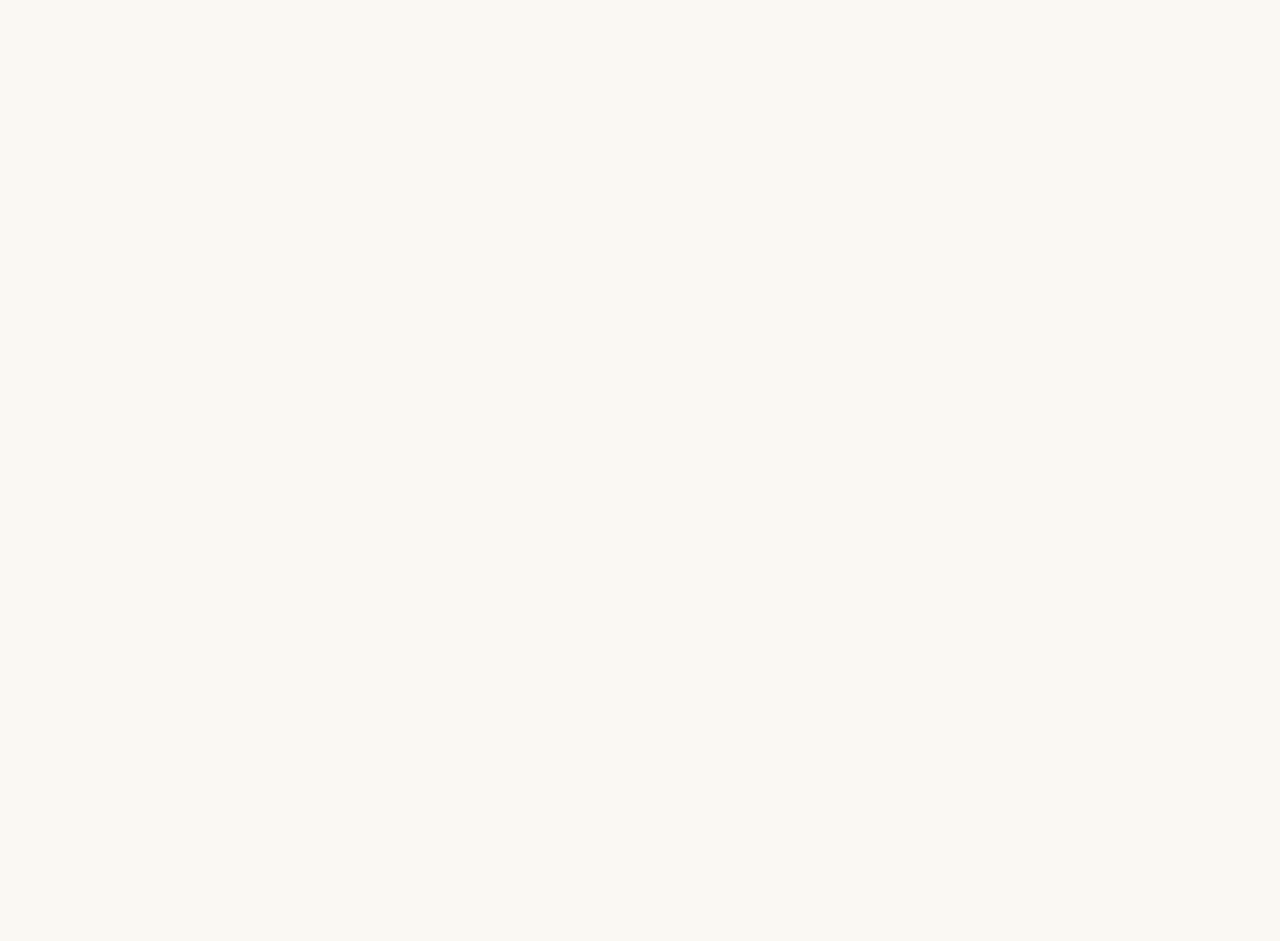
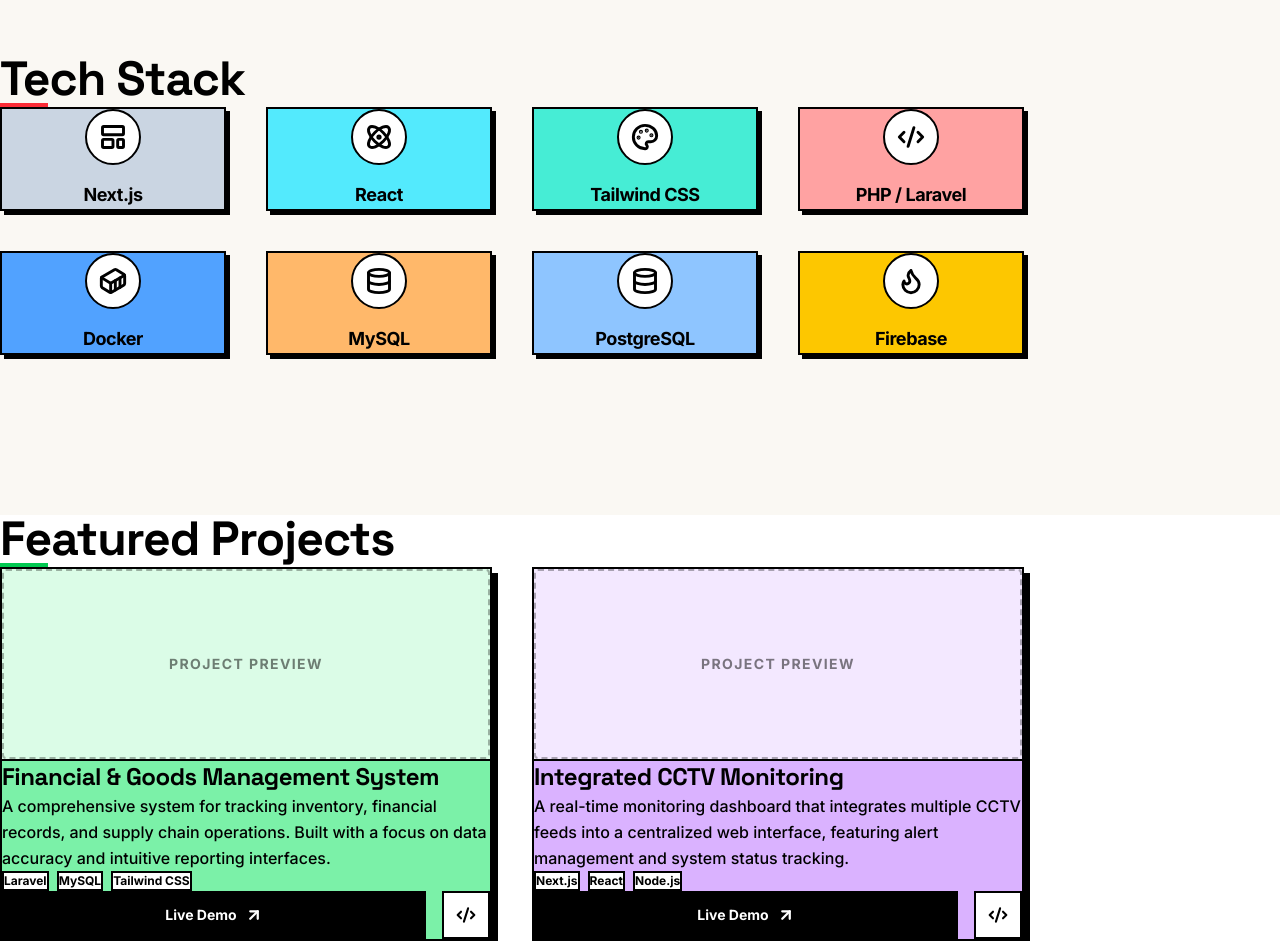
Before and after one commit to dioniks12/portofolio-web, a Next.js app: page / in a window 1280 px wide. Shown: the part 1340-2281 px from the top of the page. Before the commit the page ends 1075 px from the top, so only its background shows below. Built offline with nearby package versions, Linux system fonts and the light colour scheme.

Commit message:
feat/style: adjust spacing and update hero content

```diff
--- a/app/page.tsx
+++ b/app/page.tsx
@@ -1,13 +1,16 @@
-
 import Hero from '@/components/sections/Hero';
 import About from '@/components/sections/About';
+import Skills from '@/components/sections/Skills';
+import Projects from '@/components/sections/Projects';
 
 // Home page entry - renders sections with neobrutalism vibes
 const Home = () => {
   return (
-    <main className="min-h-screen w-full bg-[#faf8f3]">
+    <main className="min-h-screen w-full bg-[#faf8f3] flex flex-col gap-40 pb-40">
       <Hero />
       <About />
+      <Skills />
+      <Projects />
     </main>
   );
 };
--- a/components/sections/About.tsx
+++ b/components/sections/About.tsx
@@ -41,7 +41,7 @@
   ];
 
   return (
-    <section className="w-full py-32 px-4 bg-white" id="about">
+    <section className="w-full py-32 px-4 bg-white my-20" id="about">
       <motion.div
         className="max-w-5xl mx-auto"
         variants={containerVariants}
--- a/components/sections/Hero.tsx
+++ b/components/sections/Hero.tsx
@@ -19,7 +19,7 @@
 	};
 
 	return (
-		<section className="w-full min-h-[80vh] flex items-center justify-center px-4 pt-20 pb-32">
+		<section className="w-full min-h-[80vh] flex items-center justify-center px-4 pt-20 pb-32 my-20">
 			<motion.div
 				className="max-w-3xl w-full flex flex-col gap-8"
 				variants={containerVariants}
@@ -30,7 +30,7 @@
 				<motion.div variants={itemVariants}>
 					<span className="inline-flex items-center gap-2 px-4 py-2 border-2 border-black bg-white font-bold text-sm shadow-[4px_4px_0px_0px_rgba(0,0,0,1)]">
 						<Sparkles size={18} className="text-yellow-400" strokeWidth={3} />
-						Informatics Engineer
+						Fresh Graduate of Informatics Engineering
 					</span>
 				</motion.div>
 
@@ -39,7 +39,7 @@
 					variants={itemVariants}
 					className="text-5xl sm:text-6xl font-black text-black leading-tight tracking-tighter"
 				>
-					Dioni Krisna
+					Dioni Krisna Saputra Lodrigus
 				</motion.h1>
 
 				{/* Tagline */}
@@ -47,7 +47,7 @@
 					variants={itemVariants}
 					className="text-lg font-bold text-blue-700 mb-2 tracking-tight"
 				>
-					Web & Mobile Developer
+					Fullstack Developer
 				</motion.p>
 
 				{/* Description */}
@@ -55,7 +55,7 @@
 					variants={itemVariants}
 					className="text-base text-black max-w-xl font-medium leading-relaxed border-2 border-black bg-yellow-100 p-4 shadow-[4px_4px_0px_0px_rgba(0,0,0,1)]"
 				>
-					Passionate in building impactful digital solutions. Experienced in inventory systems, integrated monitoring, and modern web technology.
+					A passionate developer based in Madiun City, East Java. I specialize in Web Development using Laravel, MySQL, PostgreSQL, additionally, I have experience in Mobile Development using Flutter.
 				</motion.p>
 
 				{/* CTA Buttons */}
--- /dev/null
+++ b/components/sections/Projects.tsx
@@ -0,0 +1,133 @@
+'use client';
+
+import { motion } from 'framer-motion';
+import { ArrowUpRight, Code2 } from 'lucide-react';
+
+// Projects section - displays key projects with neobrutalism design
+const Projects = () => {
+  const containerVariants = {
+    hidden: { opacity: 0 },
+    visible: {
+      opacity: 1,
+      transition: { staggerChildren: 0.15, delayChildren: 0.1 },
+    },
+  };
+
+  const itemVariants = {
+    hidden: { opacity: 0, y: 40 },
+    visible: { opacity: 1, y: 0, transition: { duration: 0.6, ease: 'easeOut' } },
+  };
+
+  const projects = [
+    {
+      title: 'Financial & Goods Management System',
+      description:
+        'A comprehensive system for tracking inventory, financial records, and supply chain operations. Built with a focus on data accuracy and intuitive reporting interfaces.',
+      techStack: ['Laravel', 'MySQL', 'Tailwind CSS'],
+      color: 'bg-green-300',
+      imagePlaceholder: 'bg-green-100',
+      githubLink: '#',
+      demoLink: '#',
+    },
+    {
+      title: 'Integrated CCTV Monitoring',
+      description:
+        'A real-time monitoring dashboard that integrates multiple CCTV feeds into a centralized web interface, featuring alert management and system status tracking.',
+      techStack: ['Next.js', 'React', 'Node.js'],
+      color: 'bg-purple-300',
+      imagePlaceholder: 'bg-purple-100',
+      githubLink: '#',
+      demoLink: '#',
+    },
+  ];
+
+  return (
+    <section className="w-full py-32 px-4 bg-white my-20" id="projects">
+      <div className="max-w-5xl mx-auto">
+        {/* Heading */}
+        <motion.div
+          initial="hidden"
+          whileInView="visible"
+          viewport={{ once: true, amount: 0.2 }}
+          variants={itemVariants}
+          className="mb-20"
+        >
+          <h2 className="text-4xl sm:text-5xl font-black text-black tracking-tighter mb-2">
+            Featured Projects
+          </h2>
+          <div className="w-12 h-1 bg-green-500"></div>
+        </motion.div>
+
+        {/* Projects Grid */}
+        <motion.div
+          variants={containerVariants}
+          initial="hidden"
+          whileInView="visible"
+          viewport={{ once: true, amount: 0.1 }}
+          className="grid md:grid-cols-2 gap-10"
+        >
+          {projects.map((project, index) => (
+            <motion.div
+              key={index}
+              variants={itemVariants}
+              className={`${project.color} border-2 border-black flex flex-col shadow-[6px_6px_0px_0px_rgba(0,0,0,1)] hover:-translate-y-1 hover:shadow-[8px_8px_0px_0px_rgba(0,0,0,1)] transition-all duration-300`}
+            >
+              {/* Image Placeholder */}
+              <div
+                className={`w-full h-48 border-b-2 border-black flex items-center justify-center p-6 ${project.imagePlaceholder}`}
+              >
+                <div className="w-full h-full border-2 border-dashed border-black/30 rounded flex items-center justify-center">
+                  <span className="font-bold text-black/50 tracking-widest uppercase text-sm">
+                    Project Preview
+                  </span>
+                </div>
+              </div>
+
+              {/* Content */}
+              <div className="p-8 flex flex-col flex-grow">
+                <h3 className="text-2xl font-black text-black tracking-tight mb-4">
+                  {project.title}
+                </h3>
+                <p className="text-black font-medium leading-relaxed mb-8 flex-grow">
+                  {project.description}
+                </p>
+
+                {/* Tech Stack */}
+                <div className="flex flex-wrap gap-2 mb-8">
+                  {project.techStack.map((tech, i) => (
+                    <span
+                      key={i}
+                      className="px-3 py-1 bg-white border-2 border-black text-xs font-bold text-black"
+                    >
+                      {tech}
+                    </span>
+                  ))}
+                </div>
+
+                {/* Links */}
+                <div className="flex gap-4 mt-auto">
+                  <a
+                    href={project.demoLink}
+                    className="flex-1 flex items-center justify-center gap-2 bg-black text-white border-2 border-black py-3 font-bold text-sm hover:bg-gray-800 transition-colors"
+                  >
+                    Live Demo
+                    <ArrowUpRight size={18} strokeWidth={3} />
+                  </a>
+                  <a
+                    href={project.githubLink}
+                    className="w-12 h-12 flex items-center justify-center bg-white border-2 border-black text-black hover:bg-gray-100 transition-colors"
+                    aria-label="View Source Code"
+                  >
+                    <Code2 size={20} strokeWidth={2.5} />
+                  </a>
+                </div>
+              </div>
+            </motion.div>
+          ))}
+        </motion.div>
+      </div>
+    </section>
+  );
+};
+
+export default Projects;
--- a/components/sections/Skills.tsx
+++ b/components/sections/Skills.tsx
@@ -30,7 +30,7 @@
   ];
 
   return (
-    <section className="w-full py-32 px-4 bg-[#faf8f3]" id="skills">
+    <section className="w-full py-32 px-4 bg-[#faf8f3] my-20" id="skills">
       <div className="max-w-5xl mx-auto">
         {/* Heading */}
         <div className="mb-20">
```
Also changed, not shown: 1 other file (tests, documents, lock files or other folders).
